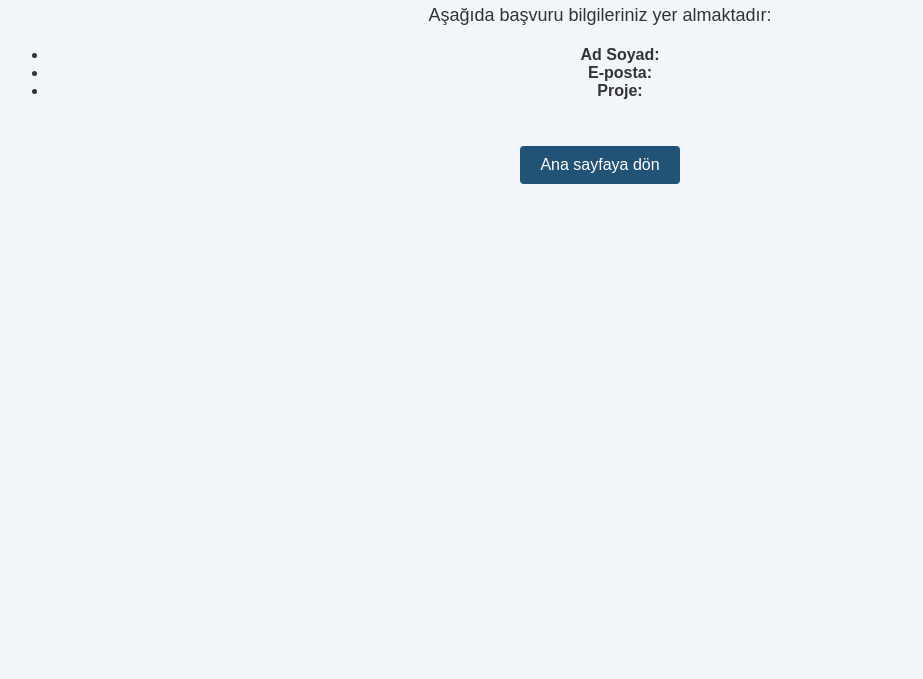
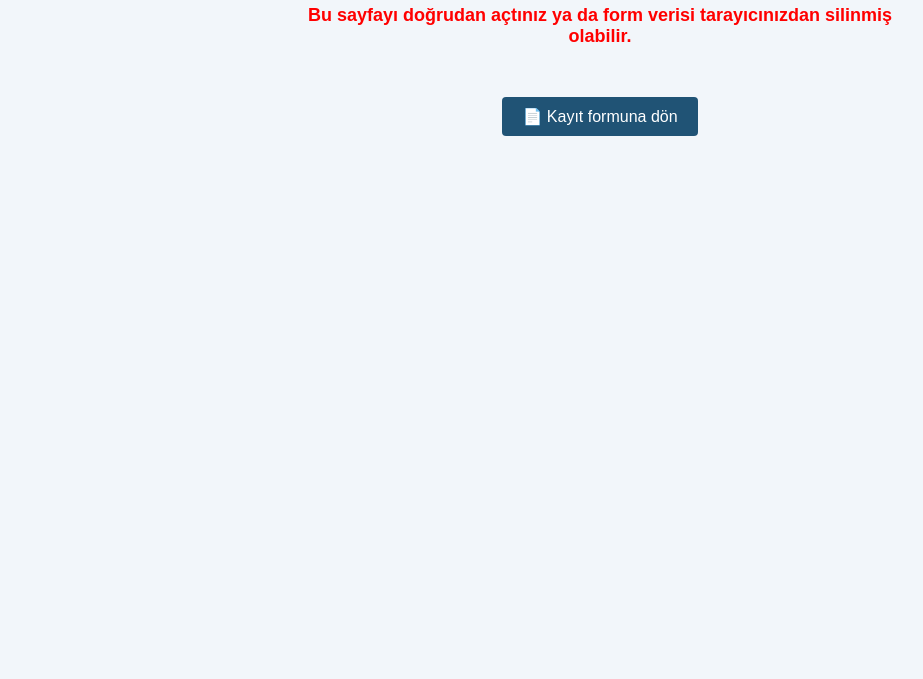
Before and after one commit to KadirYurekturk/nlp-edu-ai, a plain HTML site: page thanks.html in a window 1280 px wide. Shown: the part 121-800 px from the top of the page, without its empty margins (40-963 px from the left). Drawn offline with Linux system fonts and the light colour scheme.

Commit message:
Refactor registration form submission and enhance thanks page display logic

```diff
--- a/thanks.html
+++ b/thanks.html
@@ -18,13 +18,17 @@
       margin-bottom: 20px;
     }
 
-    p {
+    p, ul {
       font-size: 18px;
       max-width: 600px;
       margin: 0 auto 20px;
     }
 
-    a {
+    ul {
+      text-align: left;
+    }
+
+    a.button {
       display: inline-block;
       margin-top: 30px;
       padding: 10px 20px;
@@ -34,27 +38,46 @@
       border-radius: 4px;
     }
 
-    a:hover {
+    a.button:hover {
       background-color: #163f5a;
+    }
+
+    .warning {
+      color: red;
+      font-weight: bold;
     }
   </style>
 </head>
 <body>
-    <h1>Başvurunuz için teşekkür ederiz!</h1>
-    <p>Aşağıda başvuru bilgileriniz yer almaktadır:</p>
+  <div id="content">
+    <!-- JavaScript ile doldurulacak -->
+  </div>
 
-    <ul>
-      <li><strong>Ad Soyad:</strong> <span id="name"></span></li>
-      <li><strong>E-posta:</strong> <span id="email"></span></li>
-      <li><strong>Proje:</strong> <span id="project"></span></li>
-    </ul>
+  <script>
+    const name = localStorage.getItem("name");
+    const email = localStorage.getItem("email");
+    const project = localStorage.getItem("project");
 
-    <a href="index.html">Ana sayfaya dön</a>
+    const contentDiv = document.getElementById("content");
 
-    <script>
-      document.getElementById("name").innerText = localStorage.getItem("name");
-      document.getElementById("email").innerText = localStorage.getItem("email");
-      document.getElementById("project").innerText = localStorage.getItem("project");
-    </script>
-  </body>
+    if (name && email && project) {
+      contentDiv.innerHTML = `
+        <h1>Başvurunuz için teşekkür ederiz!</h1>
+        <p>Aşağıda başvuru bilgileriniz yer almaktadır:</p>
+        <ul>
+          <li><strong>Ad Soyad:</strong> ${name}</li>
+          <li><strong>E-posta:</strong> ${email}</li>
+          <li><strong>Proje:</strong> ${project}</li>
+        </ul>
+        <a class="button" href="index.html">🏠 Ana sayfaya dön</a>
+      `;
+    } else {
+      contentDiv.innerHTML = `
+        <h1>Form verisi bulunamadı</h1>
+        <p class="warning">Bu sayfayı doğrudan açtınız ya da form verisi tarayıcınızdan silinmiş olabilir.</p>
+        <a class="button" href="register.html">📄 Kayıt formuna dön</a>
+      `;
+    }
+  </script>
+</body>
 </html>
```
Also changed, not shown: register.html (+2 -1 lines).
